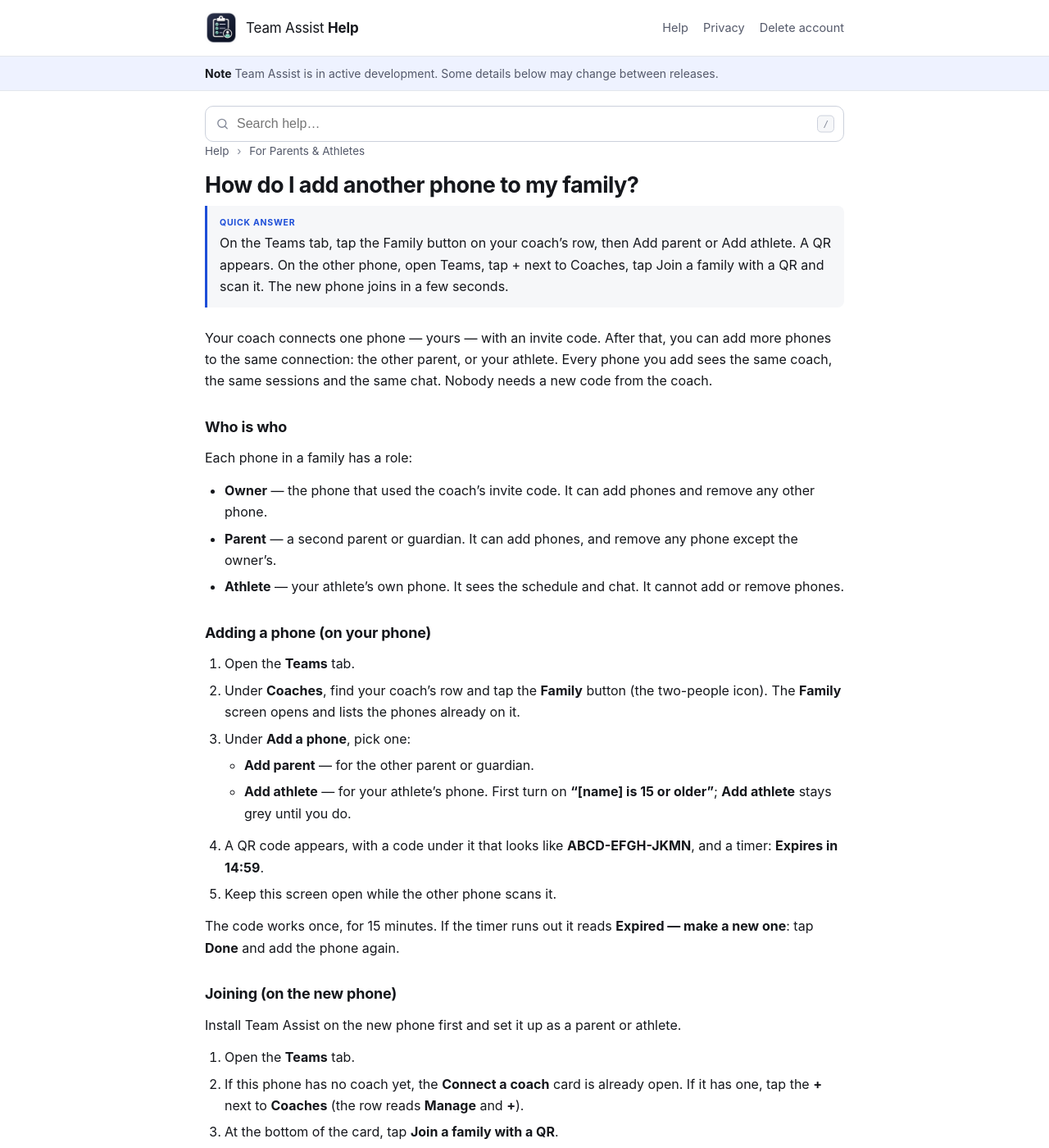
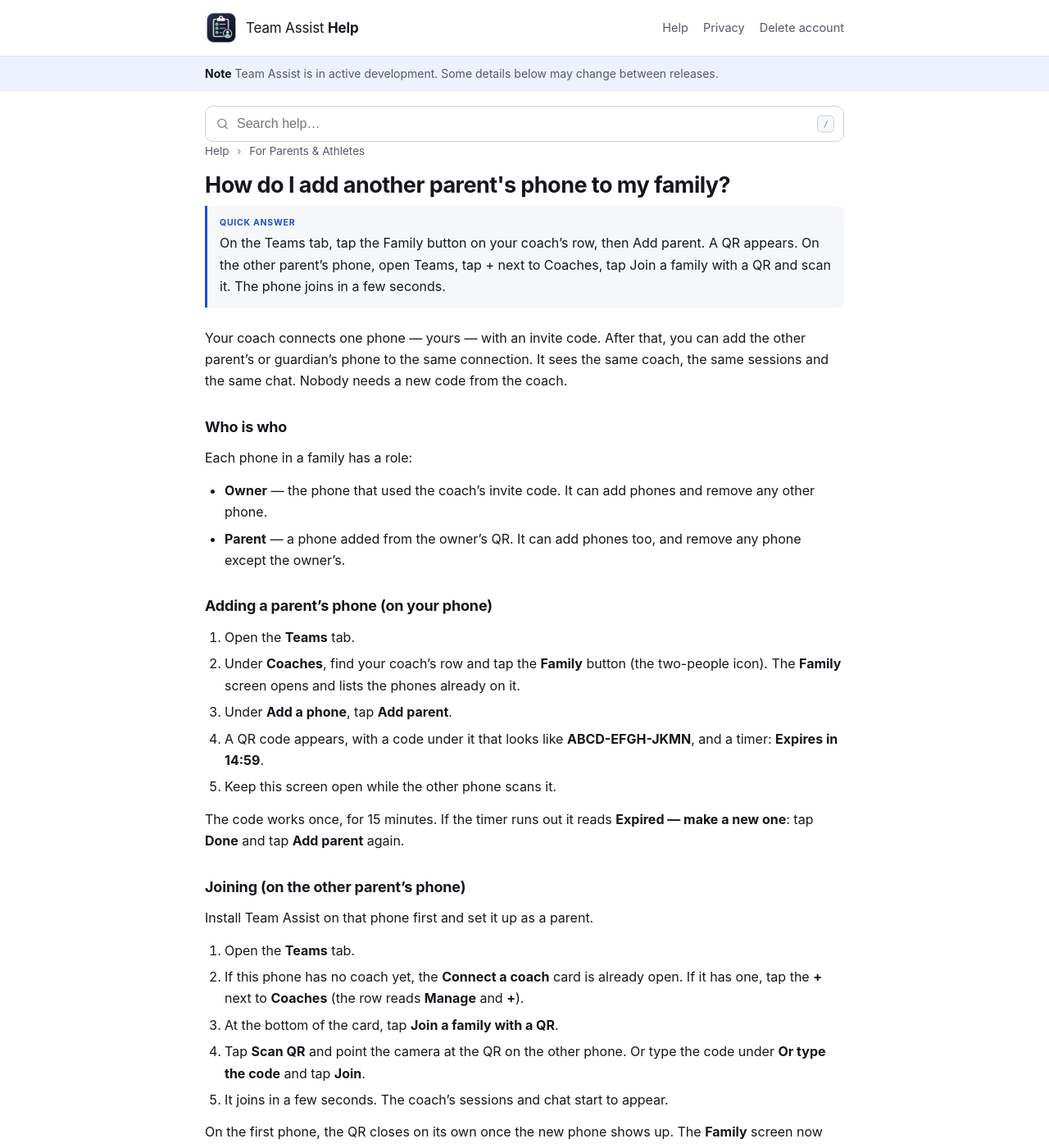
Before and after one commit to mytombrown/team-assist-help, a Jekyll site: the page built from _articles/family-phones.md, in a window 1280 px wide and 1400 px high. Shown: the whole window at 82% size. Built offline with Jekyll 4.4.1, drawn with Linux system fonts in a browser that asks for light colours; some of the changed text lies outside the part shown.

Commit message:
Build 227: family phones page covers parent phones only (athlete phones wait on the age gate)
Removed the Add athlete / "15 or older" steps and the athlete-phone
section: the app's 18+ launch gate still blocks under-18 phones.

Co-Authored-By: Claude Opus 5.5 <noreply@anthropic.com>

```diff
--- a/_articles/family-phones.md
+++ b/_articles/family-phones.md
@@ -1,10 +1,10 @@
 ---
-title: "How do I add another phone to my family?"
+title: "How do I add another parent's phone to my family?"
 slug: family-phones
 category: parents
 order: 6
-tags: "family, phones, second parent, other parent, guardian, athlete phone, teen, QR, QR code, scan, join, add parent, add athlete, owner, remove phone, share"
-quick: "On the Teams tab, tap the Family button on your coach's row, then Add parent or Add athlete. A QR appears. On the other phone, open Teams, tap + next to Coaches, tap Join a family with a QR and scan it. The new phone joins in a few seconds."
+tags: "family, phones, second parent, other parent, guardian, spouse, partner, QR, QR code, scan, join, add parent, owner, remove phone, share"
+quick: "On the Teams tab, tap the Family button on your coach's row, then Add parent. A QR appears. On the other parent's phone, open Teams, tap + next to Coaches, tap Join a family with a QR and scan it. The phone joins in a few seconds."
 related:
   - family-connect
   - family-packages
@@ -13,12 +13,12 @@ related:
 
 <!-- Written from build 227 source (Version 1.2.1 (227)): AthleteFamilyViews.swift,
      AthleteDashboardView.swift, TeamAssistFamilyPolicy.swift on future/1.3 41099522.
-     Code life (15 min) and single use read off the server source. No screenshots yet. -->
+     Code life (15 min) and single use read off the server source. No screenshots yet.
+     Parent phones only: athlete phones wait on the app's 18+ age gate (Tom, 2026-10-05). -->
 
 Your coach connects one phone — yours — with an invite code. After that, you can
-add more phones to the same connection: the other parent, or your athlete. Every
-phone you add sees the same coach, the same sessions and the same chat. Nobody
-needs a new code from the coach.
+add the other parent's or guardian's phone to the same connection. It sees the same
+coach, the same sessions and the same chat. Nobody needs a new code from the coach.
 
 ## Who is who
 
@@ -26,31 +26,26 @@ Each phone in a family has a role:
 
 - **Owner** — the phone that used the coach's invite code. It can add phones and
   remove any other phone.
-- **Parent** — a second parent or guardian. It can add phones, and remove any
-  phone except the owner's.
-- **Athlete** — your athlete's own phone. It sees the schedule and chat. It
-  cannot add or remove phones.
+- **Parent** — a phone added from the owner's QR. It can add phones too, and remove
+  any phone except the owner's.
 
-## Adding a phone (on your phone)
+## Adding a parent's phone (on your phone)
 
 1. Open the **Teams** tab.
 2. Under **Coaches**, find your coach's row and tap the **Family** button (the
    two-people icon). The **Family** screen opens and lists the phones already
    on it.
-3. Under **Add a phone**, pick one:
-   - **Add parent** — for the other parent or guardian.
-   - **Add athlete** — for your athlete's phone. First turn on
-     **"[name] is 15 or older"**; **Add athlete** stays grey until you do.
+3. Under **Add a phone**, tap **Add parent**.
 4. A QR code appears, with a code under it that looks like **ABCD-EFGH-JKMN**,
    and a timer: **Expires in 14:59**.
 5. Keep this screen open while the other phone scans it.
 
 The code works once, for 15 minutes. If the timer runs out it reads
-**Expired — make a new one**: tap **Done** and add the phone again.
+**Expired — make a new one**: tap **Done** and tap **Add parent** again.
 
-## Joining (on the new phone)
+## Joining (on the other parent's phone)
 
-Install Team Assist on the new phone first and set it up as a parent or athlete.
+Install Team Assist on that phone first and set it up as a parent.
 
 1. Open the **Teams** tab.
 2. If this phone has no coach yet, the **Connect a coach** card is already open.
@@ -62,17 +57,7 @@ Install Team Assist on the new phone first and set it up as a parent or athlete.
 5. It joins in a few seconds. The coach's sessions and chat start to appear.
 
 On the first phone, the QR closes on its own once the new phone shows up. The
-**Family** screen now lists it with its role — **Parent** or **Athlete** — and
-**Joined** with the date.
-
-## What an athlete phone can do
-
-- **Can:** see the schedule, answer sessions, and use chat.
-- **Cannot:** see packages, payments, receipts or balances. None of the money
-  shows on that phone.
-- **Cannot:** delete chat messages or conversations.
-
-The parent phones keep everything, money included.
+**Family** screen now lists it as **Parent**, with **Joined** and the date.
 
 ## Removing a phone
 
@@ -91,5 +76,4 @@ remove the owner.
   screen, not another code.
 - **"Camera is off for Team Assist. Type the code instead."** — type the code, or
   turn the camera on for Team Assist in the iPhone's Settings.
-- **The code expired, or was already used** — make a new one with **Add parent**
-  or **Add athlete**.
+- **The code expired, or was already used** — tap **Add parent** for a new one.
```
